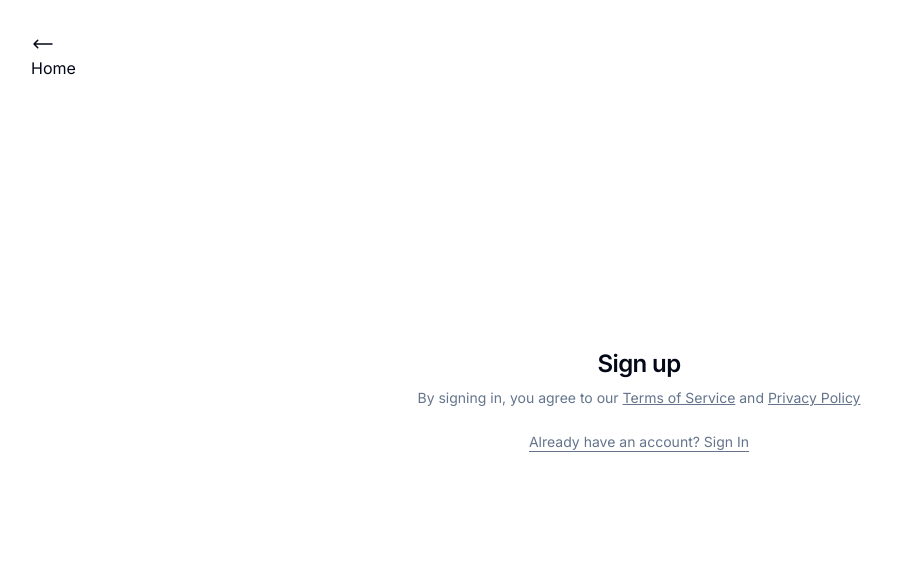
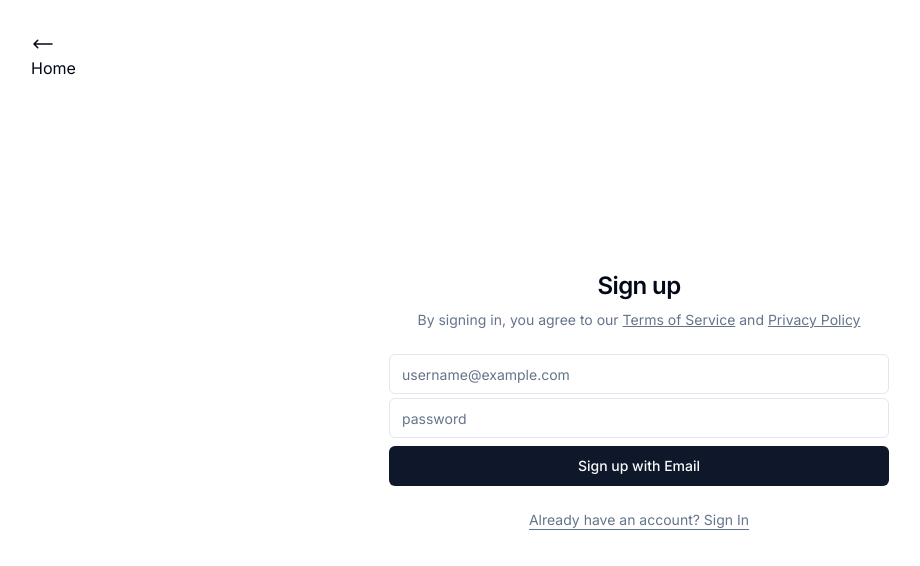
Before and after one commit to nazimboudeffa/business-nextjs-mongo, a Next.js app: page /auth/sign-up in a window 1280 px wide. Shown: the top 566 px of the page, without its empty margins (1-921 px from the left). Built offline with nearby package versions, Linux system fonts and the light colour scheme.

Commit message:
Added sign up form

```diff
--- a/package.json
+++ b/package.json
@@ -9,6 +9,8 @@
     "lint": "next lint"
   },
   "dependencies": {
+    "@hookform/resolvers": "^3.3.4",
+    "@radix-ui/react-label": "^2.0.2",
     "@radix-ui/react-slot": "^1.0.2",
     "class-variance-authority": "^0.7.0",
     "clsx": "^2.1.0",
@@ -16,8 +18,10 @@
     "next": "14.1.0",
     "react": "^18",
     "react-dom": "^18",
+    "react-hook-form": "^7.49.3",
     "tailwind-merge": "^2.2.1",
-    "tailwindcss-animate": "^1.0.7"
+    "tailwindcss-animate": "^1.0.7",
+    "zod": "^3.22.4"
   },
   "devDependencies": {
     "@types/node": "^20",
--- a/src/app/auth/sign-up/page.tsx
+++ b/src/app/auth/sign-up/page.tsx
@@ -1,3 +1,4 @@
+import { UserAuthFormSignUp } from "@/components/user-auth-form-sign-up"
 import Link from "next/link"
 
 export default async function SignUp() {
@@ -24,7 +25,7 @@ export default async function SignUp() {
                         By signing in, you agree to our <Link href="/tos"><u>Terms of Service</u></Link> and <Link href="/privacy-policy"><u>Privacy Policy</u></Link>
                     </p>
                 </div>
-
+                <UserAuthFormSignUp />
                 <p className="px-8 text-center text-sm text-muted-foreground">
                     <Link
                         href="/auth/sign-in"
--- /dev/null
+++ b/src/components/ui/input.tsx
@@ -0,0 +1,25 @@
+import * as React from "react"
+
+import { cn } from "@/lib/utils"
+
+export interface InputProps
+  extends React.InputHTMLAttributes<HTMLInputElement> {}
+
+const Input = React.forwardRef<HTMLInputElement, InputProps>(
+  ({ className, type, ...props }, ref) => {
+    return (
+      <input
+        type={type}
+        className={cn(
+          "flex h-10 w-full rounded-md border border-input bg-background px-3 py-2 text-sm ring-offset-background file:border-0 file:bg-transparent file:text-sm file:font-medium placeholder:text-muted-foreground focus-visible:outline-none focus-visible:ring-2 focus-visible:ring-ring focus-visible:ring-offset-2 disabled:cursor-not-allowed disabled:opacity-50",
+          className
+        )}
+        ref={ref}
+        {...props}
+      />
+    )
+  }
+)
+Input.displayName = "Input"
+
+export { Input }
--- /dev/null
+++ b/src/components/ui/label.tsx
@@ -0,0 +1,26 @@
+"use client"
+
+import * as React from "react"
+import * as LabelPrimitive from "@radix-ui/react-label"
+import { cva, type VariantProps } from "class-variance-authority"
+
+import { cn } from "@/lib/utils"
+
+const labelVariants = cva(
+  "text-sm font-medium leading-none peer-disabled:cursor-not-allowed peer-disabled:opacity-70"
+)
+
+const Label = React.forwardRef<
+  React.ElementRef<typeof LabelPrimitive.Root>,
+  React.ComponentPropsWithoutRef<typeof LabelPrimitive.Root> &
+    VariantProps<typeof labelVariants>
+>(({ className, ...props }, ref) => (
+  <LabelPrimitive.Root
+    ref={ref}
+    className={cn(labelVariants(), className)}
+    {...props}
+  />
+))
+Label.displayName = LabelPrimitive.Root.displayName
+
+export { Label }
--- /dev/null
+++ b/src/components/user-auth-form-sign-up.tsx
@@ -0,0 +1,90 @@
+"use client"
+
+import * as React from "react"
+import { useState } from "react"
+import { zodResolver } from "@hookform/resolvers/zod"
+import { useForm } from "react-hook-form"
+import { Loader2 } from "lucide-react"
+import { singUpSchema } from "@/lib/validators"
+import * as z from "zod"
+
+import { cn } from "@/lib/utils"
+import { buttonVariants } from "@/components/ui/button"
+import { Input } from "@/components/ui/input"
+import { Label } from "@/components/ui/label"
+
+type FormData = z.infer<typeof singUpSchema>
+
+export function UserAuthFormSignUp() {
+
+    const {
+        register,
+        handleSubmit,
+        formState: { errors },
+    } = useForm<FormData>({
+        resolver: zodResolver(singUpSchema),
+    })
+
+    const [isLoading, setIsLoading] = useState<boolean>(false)
+
+    async function onSubmit(cred : FormData) {
+        setIsLoading(true)
+    }
+
+    return (
+        <div className="grid gap-6">
+            <form onSubmit={handleSubmit(onSubmit)}>
+                <div className="grid gap-2 max-w-[400px] md:max-w-[500px] mx-auto">
+                    <div className="grid gap-1">
+                        <Label className="sr-only" htmlFor="email">
+                            Email
+                        </Label>
+                        <Input
+                            id="email"
+                            placeholder="username@example.com"
+                            type="email"
+                            autoCapitalize="none"
+                            autoComplete="email"
+                            autoCorrect="off"
+                            disabled={isLoading}
+                            {...register("email")}
+                        />
+                        {errors?.email && (
+                            <p className="px-1 text-xs text-red-600">
+                                {errors.email.message}
+                            </p>
+                        )}
+                        <Label className="sr-only" htmlFor="password">
+                            Password
+                        </Label>
+                        <Input
+                            id="password"
+                            placeholder="password"
+                            type="password"
+                            autoCapitalize="none"
+                            autoComplete="email"
+                            autoCorrect="off"
+                            disabled={isLoading}
+                            {...register("password")}
+                        />
+                        {errors?.password && (
+                            <p className="px-1 text-xs text-red-600">
+                                {errors.password.message}
+                            </p>
+                        )}
+                    </div>
+                    <button
+                        className={cn(buttonVariants())}
+                        disabled={isLoading}
+                        type="submit"
+                    >
+                        {isLoading && (
+                            <Loader2 className="mr-2 h-4 w-4 animate-spin" />
+                        )}
+                        Sign up with Email
+                    </button>
+                </div>
+            </form>
+        </div>
+    )
+}
--- /dev/null
+++ b/src/lib/validators.ts
@@ -0,0 +1,6 @@
+import * as z from "zod"
+
+export const singUpSchema = z.object({
+    email: z.string().email(),
+    password: z.string().min(8).max(100)
+})
```
Also changed, not shown: 1 other file (tests, documents, lock files or other folders).
